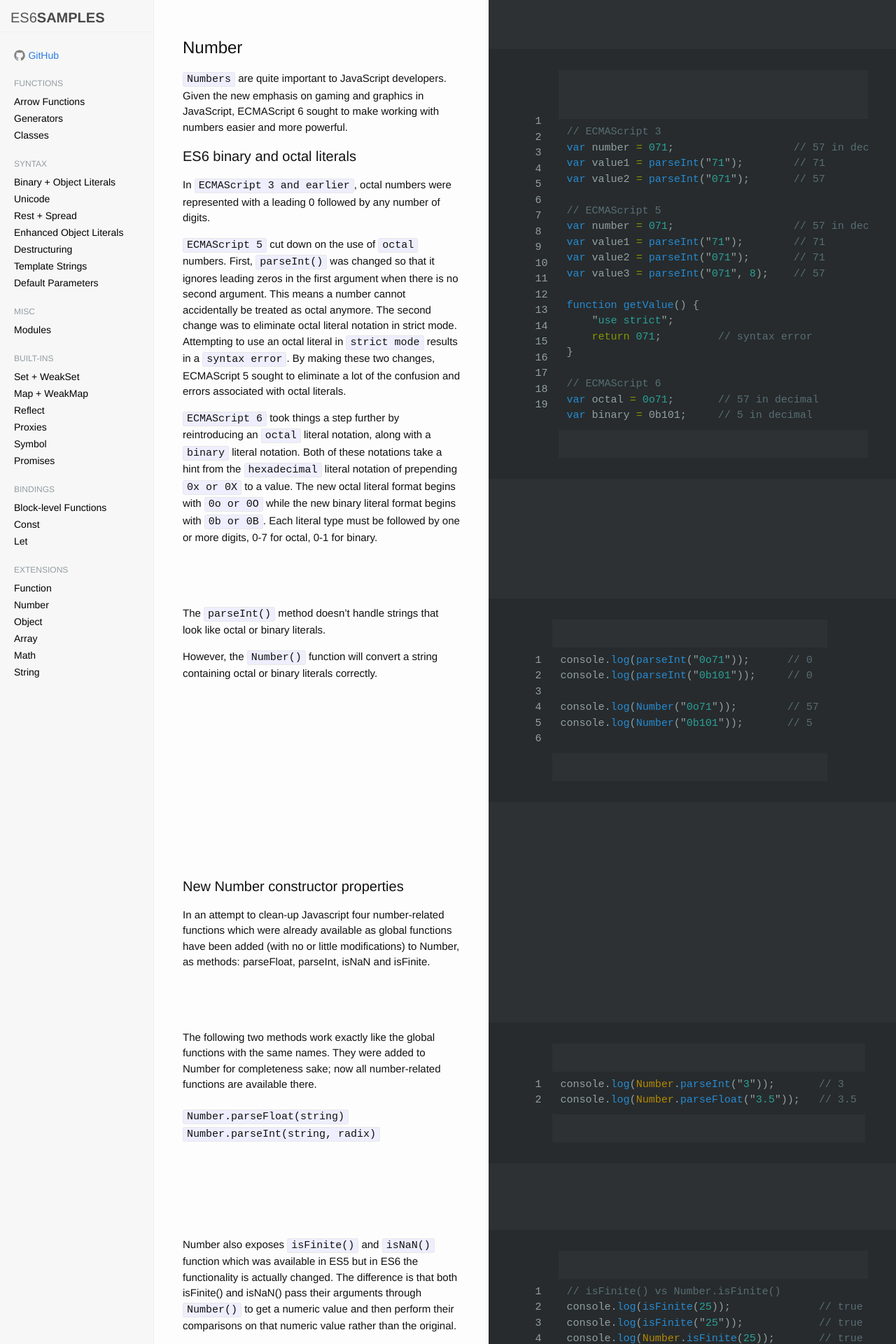
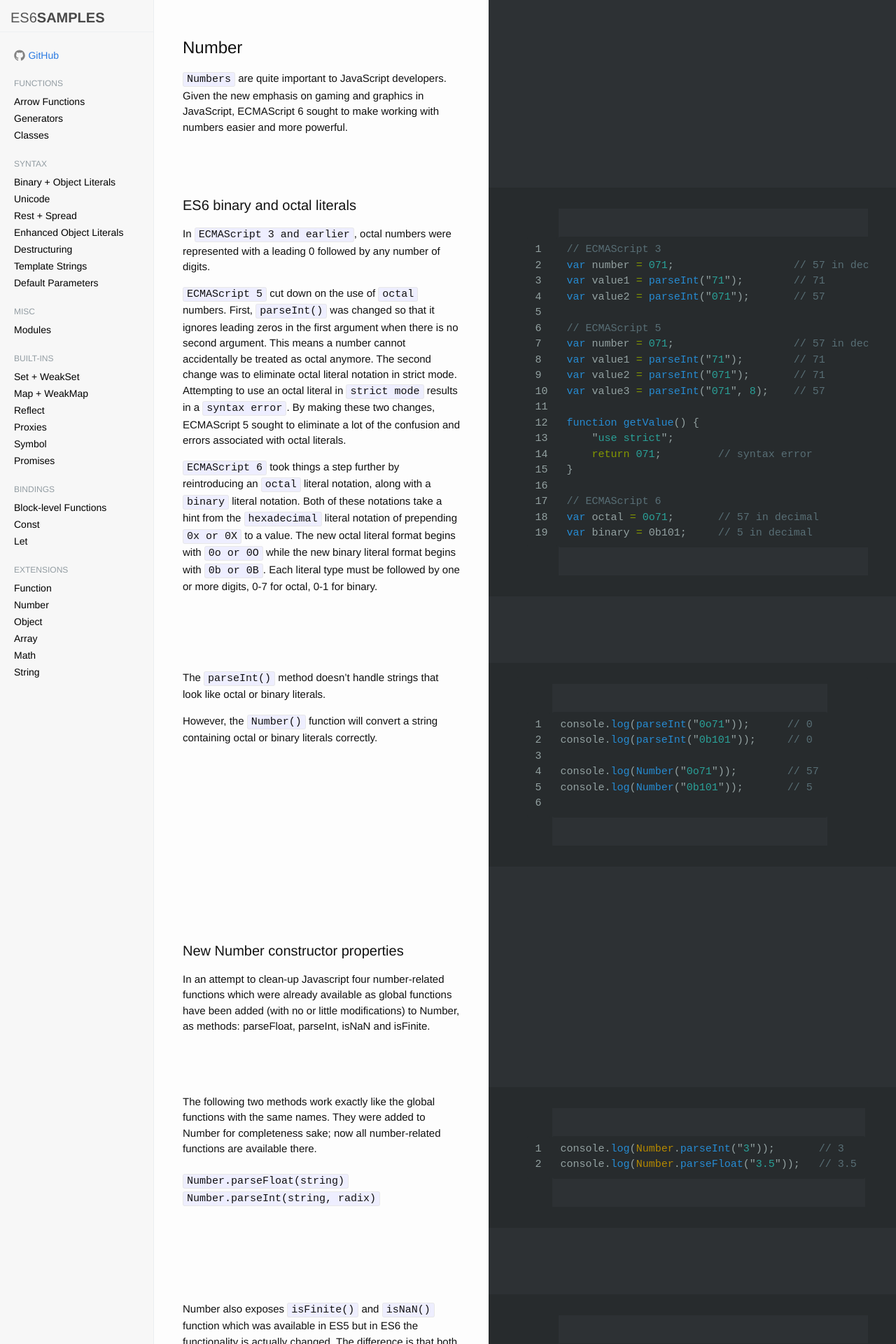
Before and after one commit to ddoolin/ES6Samples, a Jekyll site: the page built from _posts/2015-04-18-number.html, in a window 1280 px wide. Shown: the top 1920 px of the page at 70% size. Built offline with Jekyll 4.4.1, drawn with Linux system fonts in a browser that asks for light colours; nearby versions of some CDN libraries.

Commit message:
rearranged content in file

```diff
--- a/_posts/2015-04-18-number.html
+++ b/_posts/2015-04-18-number.html
@@ -9,7 +9,18 @@ categories: extensions
     <h1>Number</h1>
 {% markdown %}
 `Numbers` are quite important to JavaScript developers. Given the new emphasis on gaming and graphics in JavaScript, ECMAScript 6 sought to make working with numbers easier and more powerful.
-<h4>ES6 binary and octal literals</h4>
+{% endmarkdown %}
+  </div>
+  <div class="code">
+  {% highlight javascript linenos %}
+{% endhighlight %}
+  </div>
+</div>
+
+<div class="sample-area">
+  <div class="copy">
+    <h4>ES6 binary and octal literals</h4>
+{% markdown %}
 In `ECMAScript 3 and earlier`, octal numbers were represented with a leading 0 followed by any number of digits.
 
 `ECMAScript 5` cut down on the use of `octal` numbers. First, `parseInt()` was changed so that it ignores leading zeros in the first argument when there is no second argument. This means a number cannot accidentally be treated as octal anymore. The second change was to eliminate octal literal notation in strict mode. Attempting to use an octal literal in `strict mode` results in a `syntax error`. By making these two changes, ECMAScript 5 sought to eliminate a lot of the confusion and errors associated with octal literals.
```
